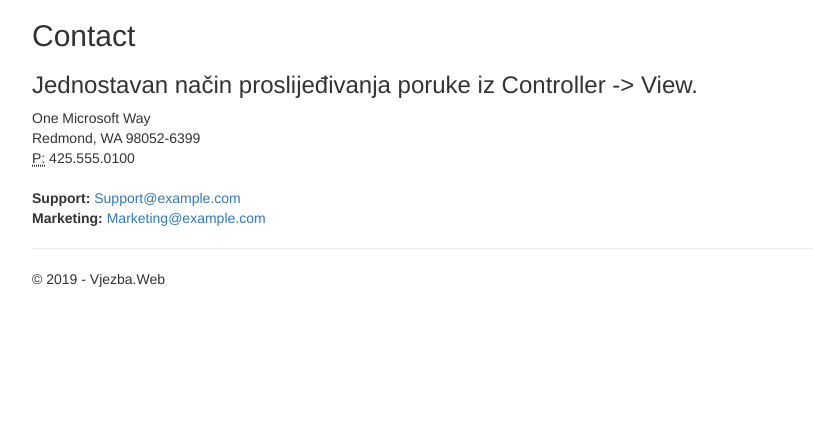
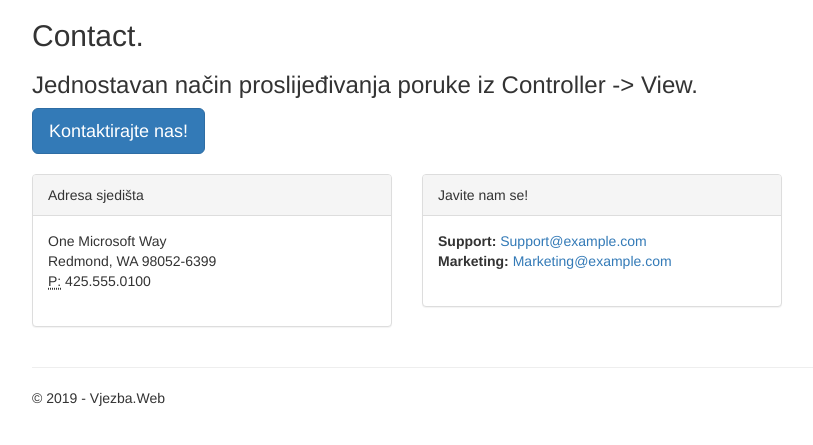
Before and after one commit to SirTediousOfFoo/ASP-MVC_Projekt, an ASP.NET Core app: page /Home/Contact in a window 1280 px wide. Shown: the part 51-496 px from the top of the page, without its empty margins (38-851 px from the left). Run offline with ASP.NET Core 8, Linux system fonts and the light colour scheme.

Commit message:
Rjesenja zadataka 4.2-4.6

```diff
--- a/src/Vjezba/Vjezba.Web/Controllers/HomeController.cs
+++ b/src/Vjezba/Vjezba.Web/Controllers/HomeController.cs
@@ -52,7 +52,21 @@ namespace Vjezba.Web.Controllers
         public IActionResult SubmitQuery(IFormCollection formData)
         {
             //Ovdje je potrebno obraditi podatke i pospremiti finalni string u ViewBag
+            var ime = formData["ime"];
+            var prezime = formData["prezime"];
+            var email = formData["email"];
+            var poruka = formData["poruka"];
+            var tip = formData["tip"];
+            var newsletter = bool.Parse(formData["newsletter"].FirstOrDefault());
 
+            var msg = "Poštovani {0} {1} ({2}) zaprimili smo vašu poruku te će vam se netko ubrzo javiti. Sadržaj vaše poruke je: [{3}] {4}." +
+                " Također, {5} o daljnjim promjenama preko newslettera.";
+
+            ViewBag.Message = string.Format(msg,
+                ime, prezime,
+                email,
+                tip, poruka,
+                newsletter ? "obavijestit cemo vas" : "necemo vas obavijestiti");
 
             //Kao rezultat se pogled /Views/Home/ContactSuccess.cshtml renderira u "pravi" HTML
             //Kao parametar se predaje naziv cshtml datoteke koju treba obraditi (ne koristi se default vrijednost)
--- a/src/Vjezba/Vjezba.Web/Views/Home/Contact.cshtml
+++ b/src/Vjezba/Vjezba.Web/Views/Home/Contact.cshtml
@@ -1,17 +1,100 @@
 @{
-    ViewData["Title"] = "Contact";
+    ViewBag.Title = "Contact";
 }
-<h2>@ViewData["Title"]</h2>
-<h3>@ViewData["Message"]</h3>
-
+<div class="row">
+    <div class="col-md-8">
+        <h2>@ViewBag.Title.</h2>
+        <h3>@ViewBag.Message</h3>
+        <!-- Button trigger modal -->
+        <button type="button" class="btn btn-primary btn-lg" data-toggle="modal" data-target="#contact-modal">
+            Kontaktirajte nas!
+        </button>
+    </div>
+</div>
+<form action="/Home/SubmitQuery" method="post">
+    <!-- Modal -->
+    <div class="modal fade" id="contact-modal" tabindex="-1" role="dialog" aria-labelledby="myModalLabel">
+        <div class="modal-dialog" role="document">
+            <div class="modal-content">
+                <div class="modal-header">
+                    <button type="button" class="close" data-dismiss="modal" aria-label="Close"><span aria-hidden="true">&times;</span></button>
+                    <h4 class="modal-title" id="myModalLabel">Kontakt forma</h4>
+                </div>
+                <div class="modal-body">
+                    <div class="row">
+                        <div class="col-sm-6">
+                            <div class="form-group">
+                                <label for="ime">Ime</label>
+                                <input type="text" class="form-control" placeholder="Unesite ime" name="ime">
+                            </div>
+                        </div>
+                        <div class="col-sm-6">
+                            <div class="form-group">
+                                <label for="prezime">Prezime</label>
+                                <input type="text" class="form-control" placeholder="Unesite prezime" name="prezime">
+                            </div>
+                        </div>
+                    </div>
+                    <div class="form-group">
+                        <label for="email" class="control-label">Email</label>
+                        <input type="email" class="form-control" placeholder="Unesite email" name="email">
+                    </div>
+                    <div class="form-group">
+                        <label for="poruka" class="control-label">Poruka</label>
+                        <textarea class="form-control" rows="5" name="poruka"></textarea>
+                    </div>
+                    <div class="form-group">
+                        <label for="tip" class="control-label">Tip upita</label>
+                        <select name="tip" class="form-control">
+                            <option value="Pohvala">Pohvala</option>
+                            <option value="Upit">Upit</option>
+                            <option value="Poslovni prijedlog">Poslovni prijedlog</option>
+                            <option value="Žalba">Žalba</option>
+                        </select>
+                    </div>
+                    <div class="row">
+                        <div class="col-sm-8">
+                            <div class="checkbox">
+                                <label>
+                                    <input type="checkbox" name="newsletter" value="true" />
+                                    Želim primati newsletter
+                                </label>
+                                <input type="hidden" name="newsletter" value="false" />
+                            </div>
+                        </div>
+                    </div>
+                </div>
+                <div class="modal-footer">
+                    <button type="button" class="btn btn-default" data-dismiss="modal">Close</button>
+                    <button type="submit" class="btn btn-primary">Pošalji upit!</button>
+                </div>
+            </div>
+        </div>
+    </div>
+</form>
+<div class="row" style="margin-top: 20px;">
+    <div class="col-md-4">
+        <div class="panel panel-default">
+            <div class="panel-heading">Adresa sjedišta</div>
+            <div class="panel-body">
                 <address>
                     One Microsoft Way<br />
                     Redmond, WA 98052-6399<br />
                     <abbr title="Phone">P:</abbr>
                     425.555.0100
                 </address>
-
+            </div>
+        </div>
+    </div>
+    <div class="col-md-4">
+        <div class="panel panel-default">
+            <div class="panel-heading">Javite nam se!</div>
+            <div class="panel-body">
                 <address>
-    <strong>Support:</strong> <a href="mailto:Support@example.com">Support@example.com</a><br />
+                    <strong>Support:</strong>   <a href="mailto:Support@example.com">Support@example.com</a><br />
                     <strong>Marketing:</strong> <a href="mailto:Marketing@example.com">Marketing@example.com</a>
                 </address>
+            </div>
+        </div>
+    </div>
+</div>
```
Also changed, not shown: src/Vjezba/Vjezba.Web/Views/Home/ContactSuccess.cshtml (added, +10 -0 lines). Lines whose indentation alone changed are shown as unchanged.
